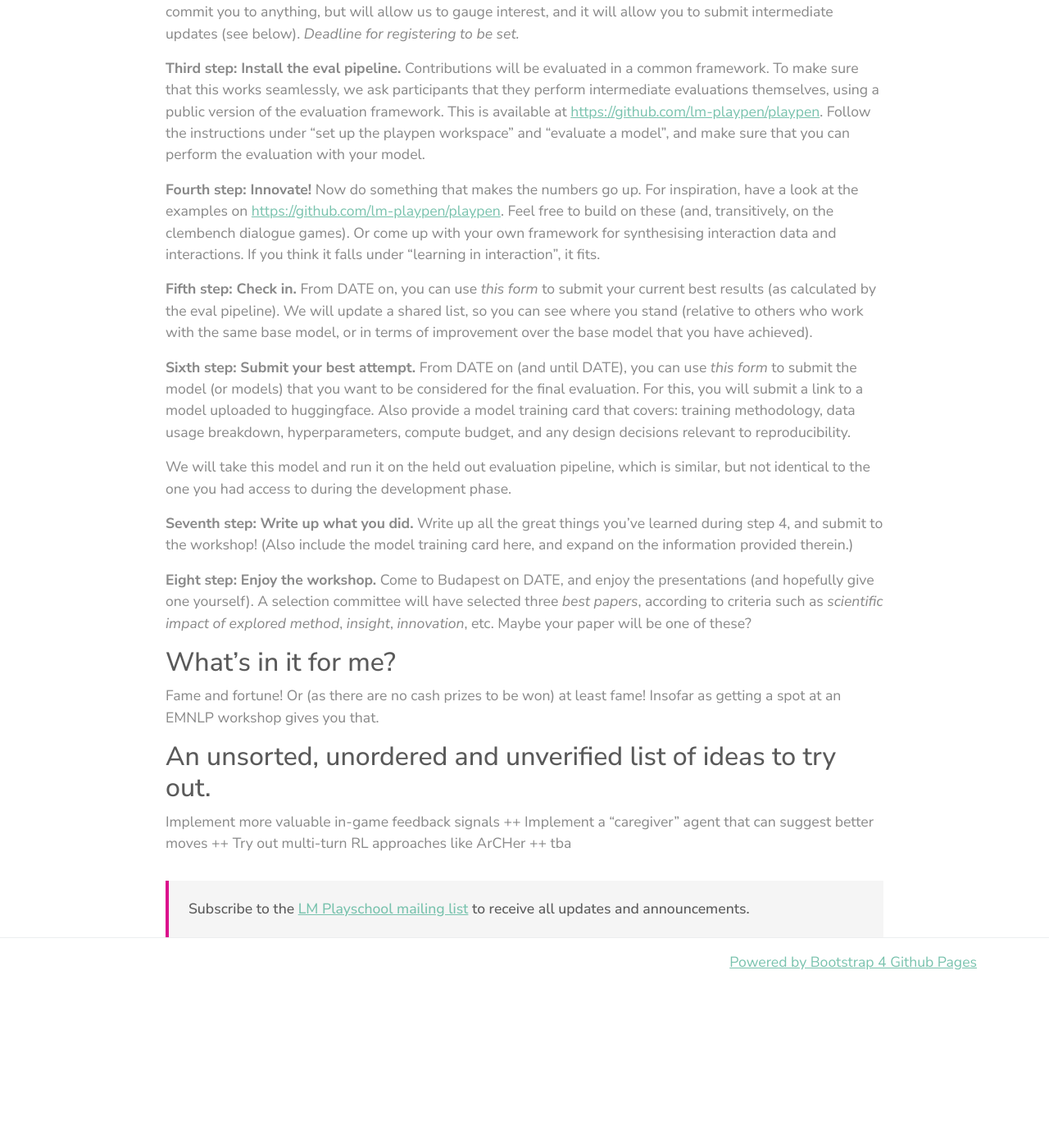
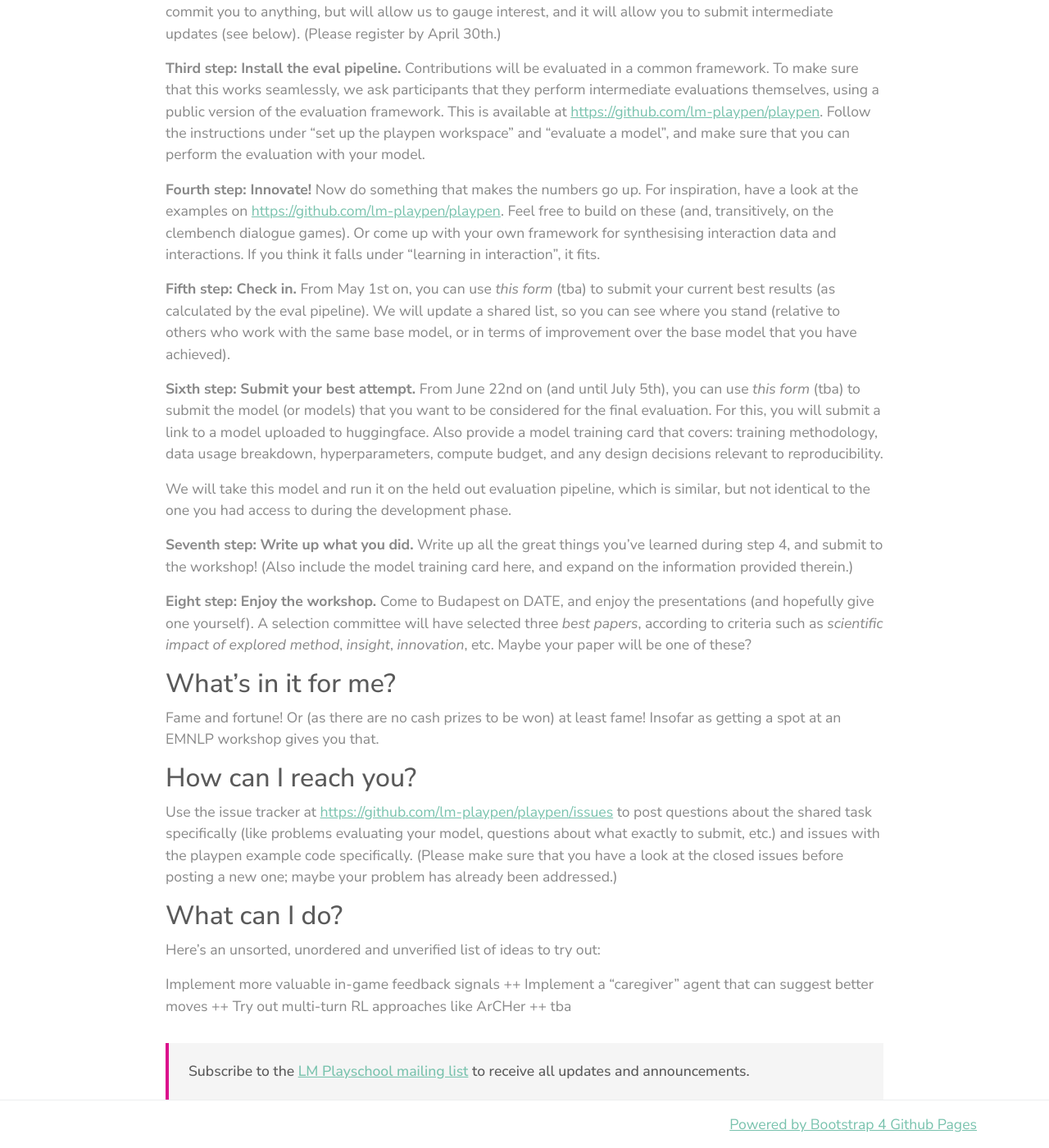
Before and after one commit to lm-playschool/lm-playschool.github.io, a Jekyll site: the page built from challenge.md, in a window 1280 px wide and 1400 px high, scrolled down 1150 px. Shown: the whole window at 82% size. Built offline with Jekyll 4.4.1, drawn with Linux system fonts in a browser that asks for light colours; before the commit the page ends 2352 px from its top, so only the background shows below that; some of the changed text lies outside the part shown.

Commit message:
specify dates; add section about communication

```diff
--- a/challenge.md
+++ b/challenge.md
@@ -27,15 +27,15 @@ We do, however, provide a set of recommendations: We anticipate (and encourage)
 
 **First step: Come up with a name for your group.** Very important. This will identify your team on the intermediate and final scoreboards, so be creative! (The Powerful Piagets? LanguageSuperModelsRock? All-play-and-no-work? The Bielefeld Beagles? Knock yourself out.)
 
-**Second step: Register your interest.** Use *this form* to register your interest in the shared task. This doesn't commit you to anything, but will allow us to gauge interest, and it will allow you to submit intermediate updates (see below). *Deadline for registering to be set.*
+**Second step: Register your interest.** Use *this form* to register your interest in the shared task. This doesn't commit you to anything, but will allow us to gauge interest, and it will allow you to submit intermediate updates (see below). (Please register by April 30th.)
 
 **Third step: Install the eval pipeline.** Contributions will be evaluated in a common framework. To make sure that this works seamlessly, we ask participants that they perform intermediate evaluations themselves, using a public version of the evaluation framework. This is available at <https://github.com/lm-playpen/playpen>. Follow the instructions under "set up the playpen workspace" and "evaluate a model", and make sure that you can perform the evaluation with your model.
 
 **Fourth step: Innovate!** Now do something that makes the numbers go up. For inspiration, have a look at the examples on <https://github.com/lm-playpen/playpen>. Feel free to build on these (and, transitively, on the clembench dialogue games). Or come up with your own framework for synthesising interaction data and interactions. If you think it falls under "learning in interaction", it fits.
 
-**Fifth step: Check in.** From DATE on, you can use *this form* to submit your current best results (as calculated by the eval pipeline). We will update a shared list, so you can see where you stand (relative to others who work with the same base model, or in terms of improvement over the base model that you have achieved).
+**Fifth step: Check in.** From May 1st on, you can use *this form* (tba) to submit your current best results (as calculated by the eval pipeline). We will update a shared list, so you can see where you stand (relative to others who work with the same base model, or in terms of improvement over the base model that you have achieved).
 
-**Sixth step: Submit your best attempt.** From DATE on (and until DATE), you can use *this form* to submit the model (or models) that you want to be considered for the final evaluation. For this, you will submit a link to a model uploaded to huggingface. Also provide a model training card that covers: training methodology, data usage breakdown, hyperparameters, compute budget, and any design decisions relevant to reproducibility.
+**Sixth step: Submit your best attempt.** From June 22nd on (and until July 5th), you can use *this form* (tba) to submit the model (or models) that you want to be considered for the final evaluation. For this, you will submit a link to a model uploaded to huggingface. Also provide a model training card that covers: training methodology, data usage breakdown, hyperparameters, compute budget, and any design decisions relevant to reproducibility.
 
 We will take this model and run it on the held out evaluation pipeline, which is similar, but not identical to the one you had access to during the development phase.
 
@@ -50,6 +50,13 @@ We will take this model and run it on the held out evaluation pipeline, which is
 Fame and fortune! Or (as there are no cash prizes to be won) at least fame! Insofar as getting a spot at an EMNLP workshop gives you that.
 
 
-## An unsorted, unordered and unverified list of ideas to try out.
+## How can I reach you?
+
+Use the issue tracker at <https://github.com/lm-playpen/playpen/issues> to post questions about the shared task specifically (like problems evaluating your model, questions about what exactly to submit, etc.) and issues with the playpen example code specifically. (Please make sure that you have a look at the closed issues before posting a new one; maybe your problem has already been addressed.)
+
+
+## What can I do?
+
+Here's an unsorted, unordered and unverified list of ideas to try out:
 
 Implement more valuable in-game feedback signals ++ Implement a "caregiver" agent that can suggest better moves ++ Try out multi-turn RL approaches like ArCHer ++ tba
```
